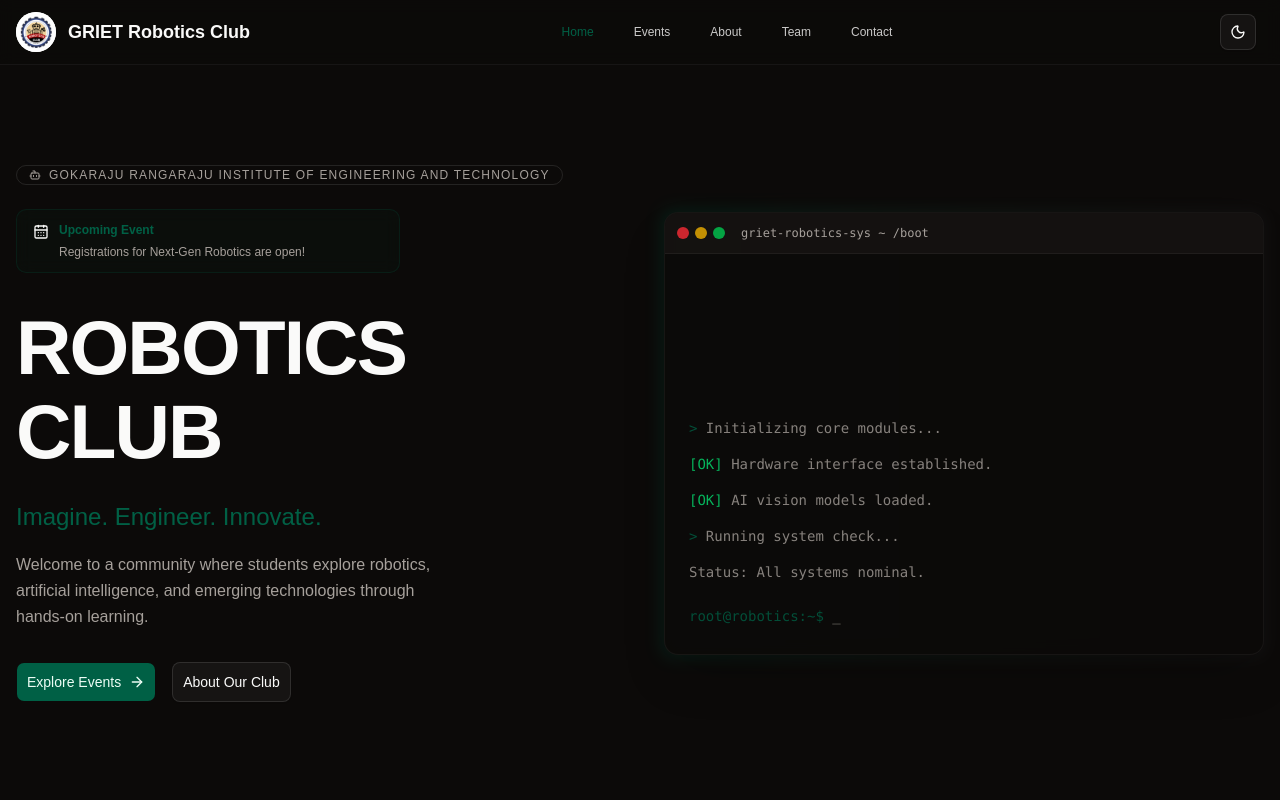
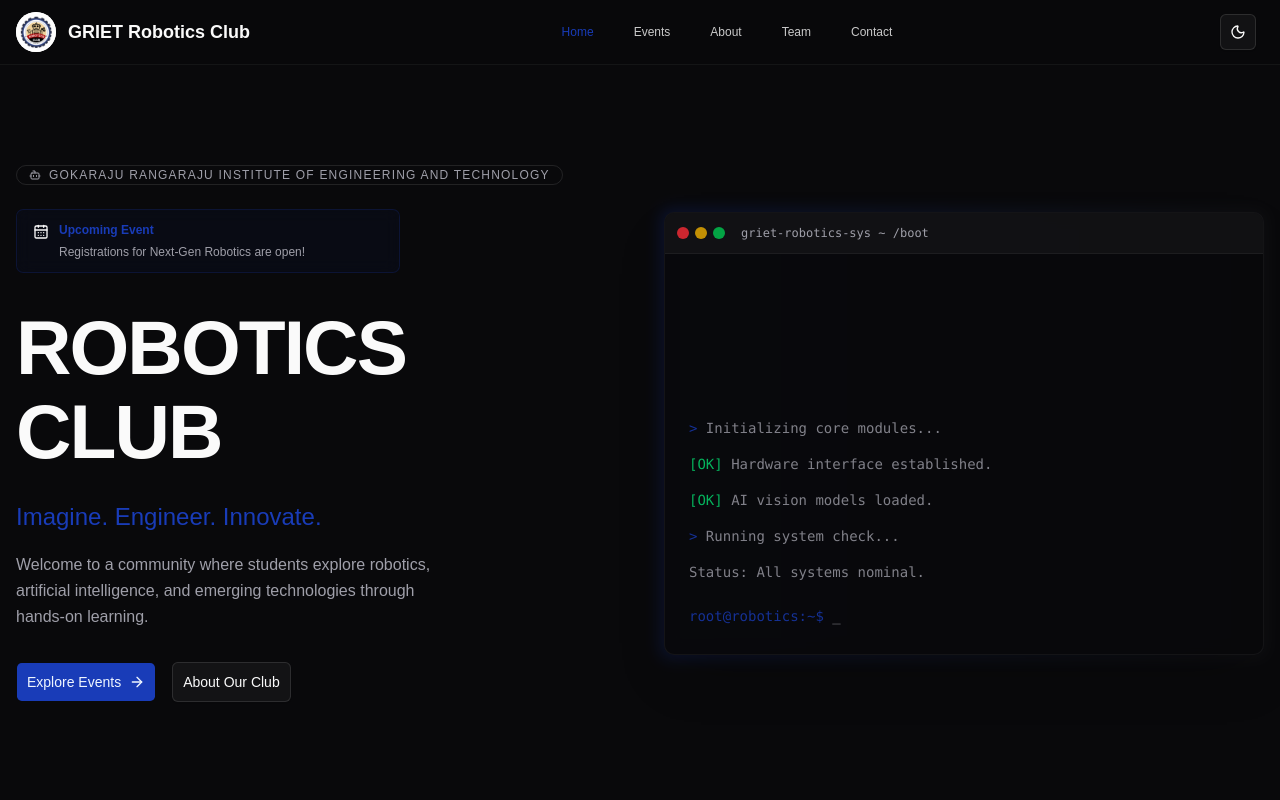
Before and after one commit to siddhuseelam/griet_robotics, a React (Vite) app: page / in a window 1280 px wide. Shown: the top 800 px of the page. Built offline with nearby package versions, Linux system fonts and the light colour scheme.

Commit message:
feat: add ui components and styling configuration

```diff
--- a/src/components/ui/avatar.jsx
+++ b/src/components/ui/avatar.jsx
@@ -1,5 +1,3 @@
-"use client"
-
 import * as React from "react"
 import { Avatar as AvatarPrimitive } from "@base-ui/react/avatar"
 import { cn } from "cn"
--- a/src/components/ui/command.jsx
+++ b/src/components/ui/command.jsx
@@ -1,5 +1,3 @@
-"use client"
-
 import * as React from "react"
 import { Command as CommandPrimitive } from "cmdk"
 import { cn } from "cn"
--- a/src/components/ui/drawer.jsx
+++ b/src/components/ui/drawer.jsx
@@ -1,3 +1,4 @@
+"use client";
 import * as React from "react"
 import { Drawer as DrawerPrimitive } from "@base-ui/react/drawer"
 import { cn } from "cn"
--- a/src/components/ui/hover-card.jsx
+++ b/src/components/ui/hover-card.jsx
@@ -1,3 +1,5 @@
+"use client"
+
 import { PreviewCard as PreviewCardPrimitive } from "@base-ui/react/preview-card"
 import { cn } from "cn"
 
--- a/src/components/ui/input-group.jsx
+++ b/src/components/ui/input-group.jsx
@@ -1,3 +1,5 @@
+"use client"
+
 import * as React from "react"
 import { cva } from "class-variance-authority";
 import { cn } from "cn"
--- a/src/components/ui/separator.jsx
+++ b/src/components/ui/separator.jsx
@@ -1,3 +1,5 @@
+"use client"
+
 import { Separator as SeparatorPrimitive } from "@base-ui/react/separator"
 import { cn } from "cn"
 
--- a/src/components/ui/sheet.jsx
+++ b/src/components/ui/sheet.jsx
@@ -1,5 +1,3 @@
-"use client"
-
 import * as React from "react"
 import { Dialog as SheetPrimitive } from "@base-ui/react/dialog"
 import { cn } from "cn"
--- a/src/index.css
+++ b/src/index.css
@@ -63,69 +63,69 @@
 
 :root {
   --background: oklch(1 0 0);
-  --foreground: oklch(0.147 0.004 49.25);
+  --foreground: oklch(0.141 0.005 285.823);
   --card: oklch(1 0 0);
-  --card-foreground: oklch(0.147 0.004 49.25);
+  --card-foreground: oklch(0.141 0.005 285.823);
   --popover: oklch(1 0 0);
-  --popover-foreground: oklch(0.147 0.004 49.25);
-  --primary: oklch(0.508 0.118 165.612);
-  --primary-foreground: oklch(0.979 0.021 166.113);
+  --popover-foreground: oklch(0.141 0.005 285.823);
+  --primary: oklch(0.488 0.243 264.376);
+  --primary-foreground: oklch(0.97 0.014 254.604);
   --secondary: oklch(0.967 0.001 286.375);
   --secondary-foreground: oklch(0.21 0.006 285.885);
-  --muted: oklch(0.97 0.001 106.424);
-  --muted-foreground: oklch(0.553 0.013 58.071);
-  --accent: oklch(0.97 0.001 106.424);
-  --accent-foreground: oklch(0.216 0.006 56.043);
+  --muted: oklch(0.967 0.001 286.375);
+  --muted-foreground: oklch(0.552 0.016 285.938);
+  --accent: oklch(0.967 0.001 286.375);
+  --accent-foreground: oklch(0.21 0.006 285.885);
   --destructive: oklch(0.577 0.245 27.325);
-  --border: oklch(0.923 0.003 48.717);
-  --input: oklch(0.923 0.003 48.717);
-  --ring: oklch(0.709 0.01 56.259);
-  --chart-1: oklch(0.865 0.127 207.078);
-  --chart-2: oklch(0.715 0.143 215.221);
-  --chart-3: oklch(0.609 0.126 221.723);
-  --chart-4: oklch(0.52 0.105 223.128);
-  --chart-5: oklch(0.45 0.085 224.283);
-  --radius: 0.625rem;
-  --sidebar: oklch(0.985 0.001 106.423);
-  --sidebar-foreground: oklch(0.147 0.004 49.25);
-  --sidebar-primary: oklch(0.596 0.145 163.225);
-  --sidebar-primary-foreground: oklch(0.979 0.021 166.113);
-  --sidebar-accent: oklch(0.97 0.001 106.424);
-  --sidebar-accent-foreground: oklch(0.216 0.006 56.043);
-  --sidebar-border: oklch(0.923 0.003 48.717);
-  --sidebar-ring: oklch(0.709 0.01 56.259);
+  --border: oklch(0.92 0.004 286.32);
+  --input: oklch(0.92 0.004 286.32);
+  --ring: oklch(0.705 0.015 286.067);
+  --chart-1: oklch(0.785 0.115 274.713);
+  --chart-2: oklch(0.585 0.233 277.117);
+  --chart-3: oklch(0.511 0.262 276.966);
+  --chart-4: oklch(0.457 0.24 277.023);
+  --chart-5: oklch(0.398 0.195 277.366);
+  --radius: 0.45rem;
+  --sidebar: oklch(0.985 0 0);
+  --sidebar-foreground: oklch(0.141 0.005 285.823);
+  --sidebar-primary: oklch(0.546 0.245 262.881);
+  --sidebar-primary-foreground: oklch(0.97 0.014 254.604);
+  --sidebar-accent: oklch(0.967 0.001 286.375);
+  --sidebar-accent-foreground: oklch(0.21 0.006 285.885);
+  --sidebar-border: oklch(0.92 0.004 286.32);
+  --sidebar-ring: oklch(0.705 0.015 286.067);
 }
 
 .dark {
-  --background: oklch(0.147 0.004 49.25);
-  --foreground: oklch(0.985 0.001 106.423);
-  --card: oklch(0.216 0.006 56.043);
-  --card-foreground: oklch(0.985 0.001 106.423);
-  --popover: oklch(0.216 0.006 56.043);
-  --popover-foreground: oklch(0.985 0.001 106.423);
-  --primary: oklch(0.432 0.095 166.913);
-  --primary-foreground: oklch(0.979 0.021 166.113);
+  --background: oklch(0.141 0.005 285.823);
+  --foreground: oklch(0.985 0 0);
+  --card: oklch(0.21 0.006 285.885);
+  --card-foreground: oklch(0.985 0 0);
+  --popover: oklch(0.21 0.006 285.885);
+  --popover-foreground: oklch(0.985 0 0);
+  --primary: oklch(0.424 0.199 265.638);
+  --primary-foreground: oklch(0.97 0.014 254.604);
   --secondary: oklch(0.274 0.006 286.033);
   --secondary-foreground: oklch(0.985 0 0);
-  --muted: oklch(0.268 0.007 34.298);
-  --muted-foreground: oklch(0.709 0.01 56.259);
-  --accent: oklch(0.268 0.007 34.298);
-  --accent-foreground: oklch(0.985 0.001 106.423);
+  --muted: oklch(0.274 0.006 286.033);
+  --muted-foreground: oklch(0.705 0.015 286.067);
+  --accent: oklch(0.274 0.006 286.033);
+  --accent-foreground: oklch(0.985 0 0);
   --destructive: oklch(0.704 0.191 22.216);
   --border: oklch(1 0 0 / 10%);
   --input: oklch(1 0 0 / 15%);
-  --ring: oklch(0.553 0.013 58.071);
-  --chart-1: oklch(0.865 0.127 207.078);
-  --chart-2: oklch(0.715 0.143 215.221);
-  --chart-3: oklch(0.609 0.126 221.723);
-  --chart-4: oklch(0.52 0.105 223.128);
-  --chart-5: oklch(0.45 0.085 224.283);
-  --sidebar: oklch(0.216 0.006 56.043);
-  --sidebar-foreground: oklch(0.985 0.001 106.423);
-  --sidebar-primary: oklch(0.696 0.17 162.48);
-  --sidebar-primary-foreground: oklch(0.262 0.051 172.552);
-  --sidebar-accent: oklch(0.268 0.007 34.298);
-  --sidebar-accent-foreground: oklch(0.985 0.001 106.423);
+  --ring: oklch(0.552 0.016 285.938);
+  --chart-1: oklch(0.785 0.115 274.713);
+  --chart-2: oklch(0.585 0.233 277.117);
+  --chart-3: oklch(0.511 0.262 276.966);
+  --chart-4: oklch(0.457 0.24 277.023);
+  --chart-5: oklch(0.398 0.195 277.366);
+  --sidebar: oklch(0.21 0.006 285.885);
+  --sidebar-foreground: oklch(0.985 0 0);
+  --sidebar-primary: oklch(0.623 0.214 259.815);
+  --sidebar-primary-foreground: oklch(0.97 0.014 254.604);
+  --sidebar-accent: oklch(0.274 0.006 286.033);
+  --sidebar-accent-foreground: oklch(0.985 0 0);
   --sidebar-border: oklch(1 0 0 / 10%);
-  --sidebar-ring: oklch(0.553 0.013 58.071);
+  --sidebar-ring: oklch(0.552 0.016 285.938);
 }
```
Also changed, not shown: components.json.
